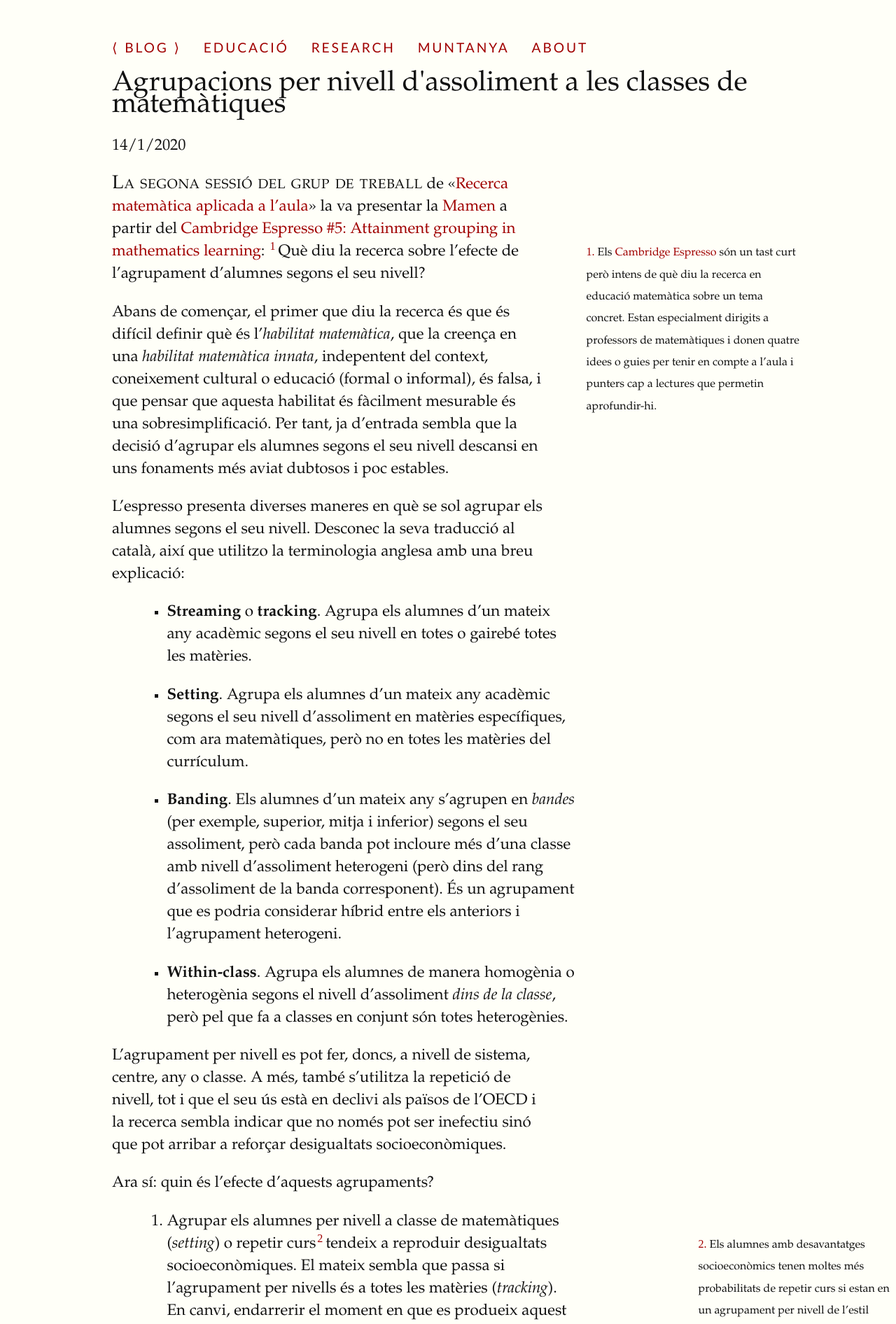
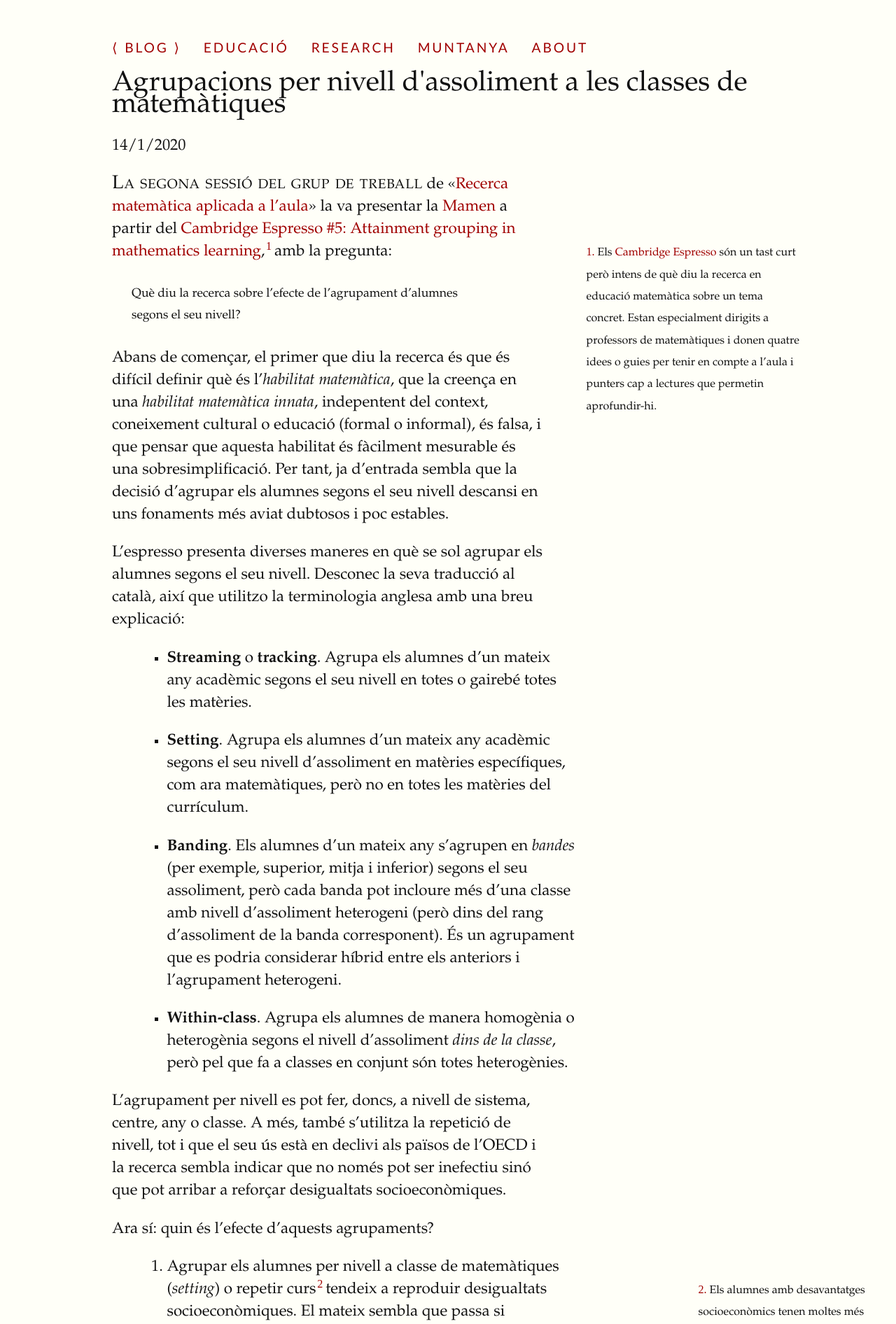
Before and after one commit to mcuquet/mcuquet.github.io, a Jekyll site: the page built from _posts/2020-01-14-Agrupacions per nivell d assoliment a les classes de matemàtiques.md, in a window 1280 px wide. Shown: the top 1892 px of the page at 70% size. Built offline with Jekyll 4.4.1, drawn with Linux system fonts in a browser that asks for light colours.

Commit message:
new sublist style

```diff
--- a/_posts/2020-01-14-Agrupacions per nivell d assoliment a les classes de matemàtiques.md
+++ b/_posts/2020-01-14-Agrupacions per nivell d assoliment a les classes de matemàtiques.md
@@ -9,14 +9,14 @@
 {% newthought 'La segona sessió del grup de treball' %} de
 «[Recerca matemàtica aplicada a l'aula](http://mcuquet.github.io/Blog/2019/12/07/Recerca-matem%C3%A0tica-aplicada-a-l'aula)»
 la va presentar la [Mamen](https://twitter.com/navio_mamen) a partir del
-[Cambridge Espresso #5: Attainment grouping in mathematics learning](https://www.cambridgemaths.org/espresso/view/attainment-grouping-in-mathematics-learning/):
-{% sidenote "espressos" "Els [Cambridge Espresso](https://www.cambridgemaths.org/espresso/)
-són un tast curt però intens de què diu la recerca en educació matemàtica sobre
-un tema concret. Estan especialment dirigits a professors de matemàtiques i
-donen quatre idees o guies per tenir en compte a l'aula i punters cap a
-lectures que permetin aprofundir-hi." %}
-Què diu la recerca sobre l'efecte de l'agrupament d'alumnes segons el
-seu nivell?
+[Cambridge Espresso #5: Attainment grouping in mathematics learning](https://www.cambridgemaths.org/espresso/view/attainment-grouping-in-mathematics-learning/),{% sidenote "espressos" "Els
+[Cambridge Espresso](https://www.cambridgemaths.org/espresso/) són un tast
+curt però intens de què diu la recerca en educació matemàtica sobre un tema
+concret. Estan especialment dirigits a professors de matemàtiques i donen
+quatre idees o guies per tenir en compte a l'aula i punters cap a lectures que
+permetin aprofundir-hi." %} amb la pregunta:
+
+> Què diu la recerca sobre l'efecte de l'agrupament d'alumnes segons el seu nivell?
 
 Abans de començar, el primer que diu la recerca és que és difícil definir què
 és l'_habilitat matemàtica_, que la creença en una _habilitat matemàtica
@@ -86,7 +86,6 @@
      matemàtiques).
    - Els avantatges de _setting_ són limitats i efecten només els alumnes amb
      un assoliment més alt.
-   {: .full-width-bullet }
 {: .full-width-bullet }
 
 La conclusió final a la qual sembla arribar l'espresso és que els efectes
--- a/css/tufte.scss
+++ b/css/tufte.scss
@@ -217,6 +217,10 @@
 // Not Tufte's:
 ol.full-width-bullet { width: 55%;
   list-style-type: decimal;
+  margin-left: 1em;
+}
+ol.full-width-bullet ul { width: 100%;
+  list-style-type: square;
   margin-left: 1em;
 }
 ul.full-width-bullet { width: 55%;
```
